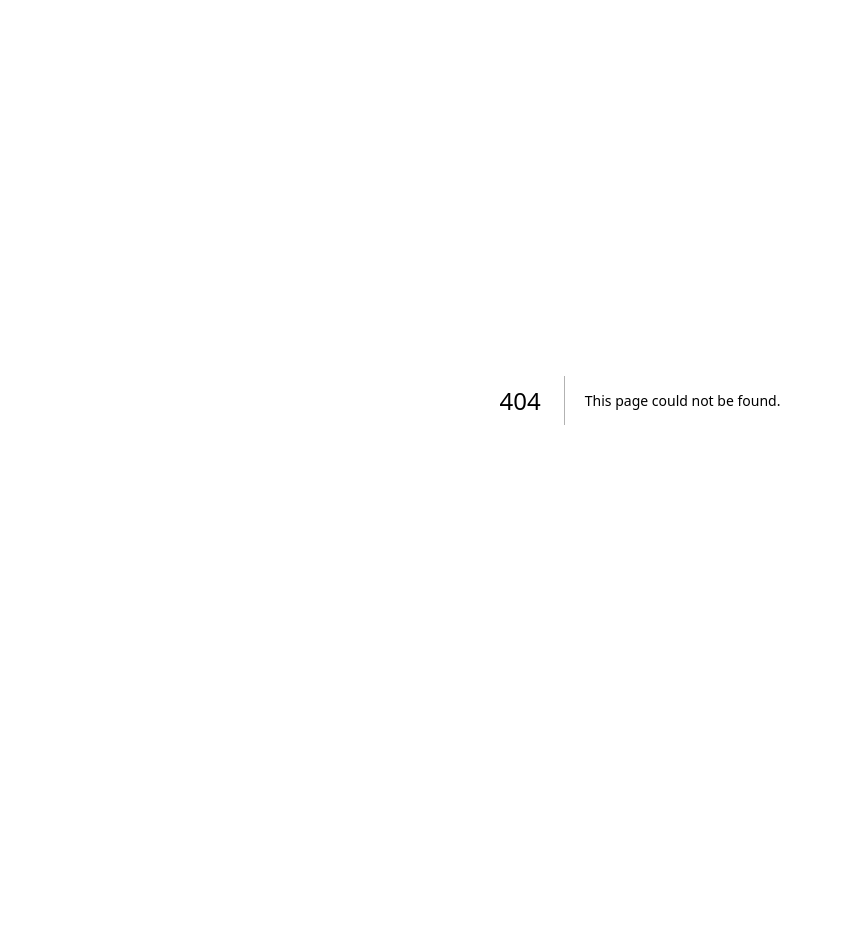
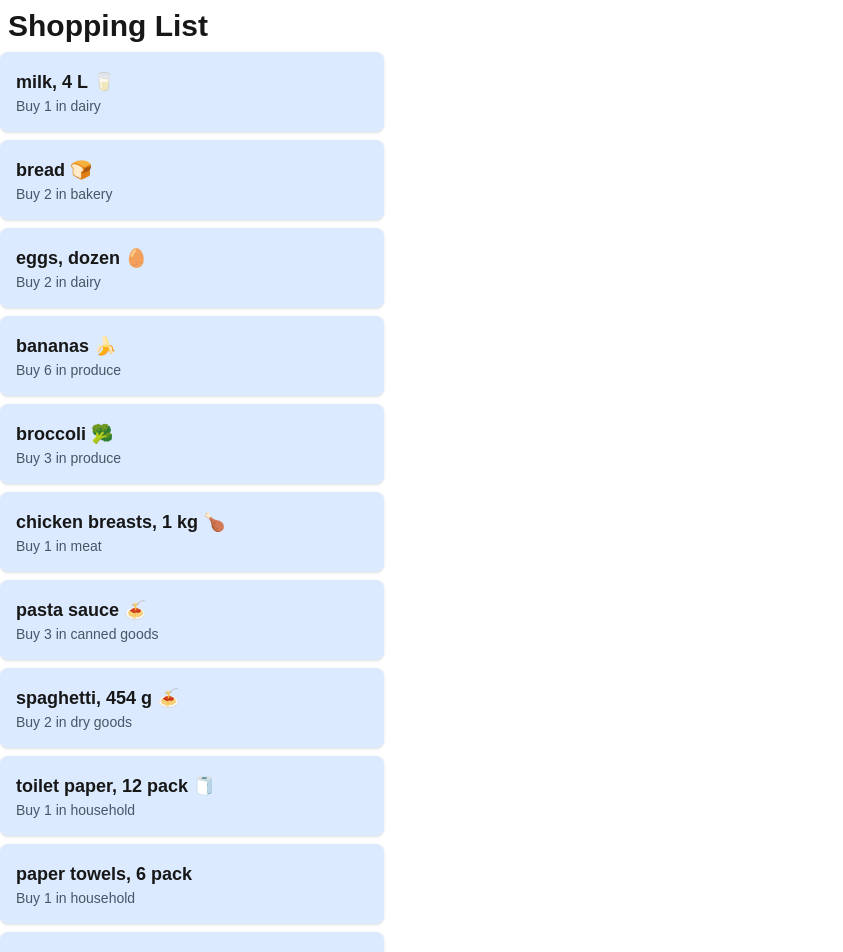
Before and after one commit to Daisy-Di-2024/cprg306-assignments, a Next.js app: page /week-3 in a window 1280 px wide. Before the commit this address had no page. Shown: the top 952 px of the page, without its empty margins (0-843 px from the left). Before the commit the page ends 800 px from the top, so only its background shows below. Built offline with nearby package versions, Linux system fonts and the light colour scheme.

Commit message:
week-3 assignment

```diff
--- a/app/layout.js
+++ b/app/layout.js
@@ -12,7 +12,7 @@
 });
 
 export const metadata = {
-  title: "Create Next App",
+  title: "Shopping List",
   description: "Generated by create next app",
 };
 
--- a/app/page.js
+++ b/app/page.js
@@ -5,7 +5,10 @@
   return (
     <main>
       <h1>CPRG 306: Web Development 2 - Assignments</h1>
-      <Link href="./week-2/">Week 2</Link>
+      <ul>
+        <li><Link href="./week-2/">Week 2</Link></li>
+        <li><Link href="./week-3/">Week 3</Link></li>
+      </ul>
     </main>
   );
 }
--- /dev/null
+++ b/app/week-3/item-list.js
@@ -0,0 +1,94 @@
+import Item from "./item";
+
+
+export default function ItemList() {
+  const item1 = {
+  name: "milk, 4 L 🥛",
+  quantity: 1,
+  category: "dairy",
+};
+
+const item2 = {
+  name: "bread 🍞",
+  quantity: 2,
+  category: "bakery",
+};
+
+const item3 = {
+  name: "eggs, dozen 🥚",
+  quantity: 2,
+  category: "dairy",
+};
+
+const item4 = {
+  name: "bananas 🍌",
+  quantity: 6,
+  category: "produce",
+};
+
+const item5 = {
+  name: "broccoli 🥦",
+  quantity: 3,
+  category: "produce",
+};
+
+const item6 = {
+  name: "chicken breasts, 1 kg 🍗",
+  quantity: 1,
+  category: "meat",
+};
+
+const item7 = {
+  name: "pasta sauce 🍝",
+  quantity: 3,
+  category: "canned goods",
+};
+
+const item8 = {
+  name: "spaghetti, 454 g 🍝",
+  quantity: 2,
+  category: "dry goods",
+};
+
+const item9 = {
+  name: "toilet paper, 12 pack 🧻",
+  quantity: 1,
+  category: "household",
+};
+
+const item10 = {
+  name: "paper towels, 6 pack",
+  quantity: 1,
+  category: "household",
+};
+
+const item11 = {
+  name: "dish soap 🍽️",
+  quantity: 1,
+  category: "household",
+};
+
+const item12 = {
+  name: "hand soap 🧼",
+  quantity: 4,
+  category: "household",
+};
+
+
+return (
+    <ul>
+        <Item name={item1.name} quantity={item1.quantity} category={item1.category} />
+        <Item name={item2.name} quantity={item2.quantity} category={item2.category} />
+        <Item name={item3.name} quantity={item3.quantity} category={item3.category} />
+        <Item name={item4.name} quantity={item4.quantity} category={item4.category} />
+        <Item name={item5.name} quantity={item5.quantity} category={item5.category} />
+        <Item name={item6.name} quantity={item6.quantity} category={item6.category} />
+        <Item name={item7.name} quantity={item7.quantity} category={item7.category} />
+        <Item name={item8.name} quantity={item8.quantity} category={item8.category} />
+        <Item name={item9.name} quantity={item9.quantity} category={item9.category} />
+        <Item name={item10.name} quantity={item10.quantity} category={item10.category} />
+        <Item name={item11.name} quantity={item11.quantity} category={item11.category} />
+        <Item name={item12.name} quantity={item12.quantity} category={item12.category} />
+    </ul>
+  );
+}
--- /dev/null
+++ b/app/week-3/item.js
@@ -0,0 +1,10 @@
+
+
+export default function Item({ name, quantity, category }) {
+  return (
+    <li className="bg-blue-100 rounded-lg shadow p-4 mb-2 max-w-sm">
+      <p className="text-lg font-semibold">{name}</p>
+      <p className="text-sm text-gray-600">Buy {quantity} in {category}</p>
+    </li>
+  );
+}
--- /dev/null
+++ b/app/week-3/page.js
@@ -0,0 +1,12 @@
+import ItemList from "./item-list";
+
+
+export default function Page(){
+
+    return(
+        <main>
+            <h1 className="text-3xl font-bold m-2">Shopping List</h1>
+            <ItemList />
+        </main>
+    )
+}
```
